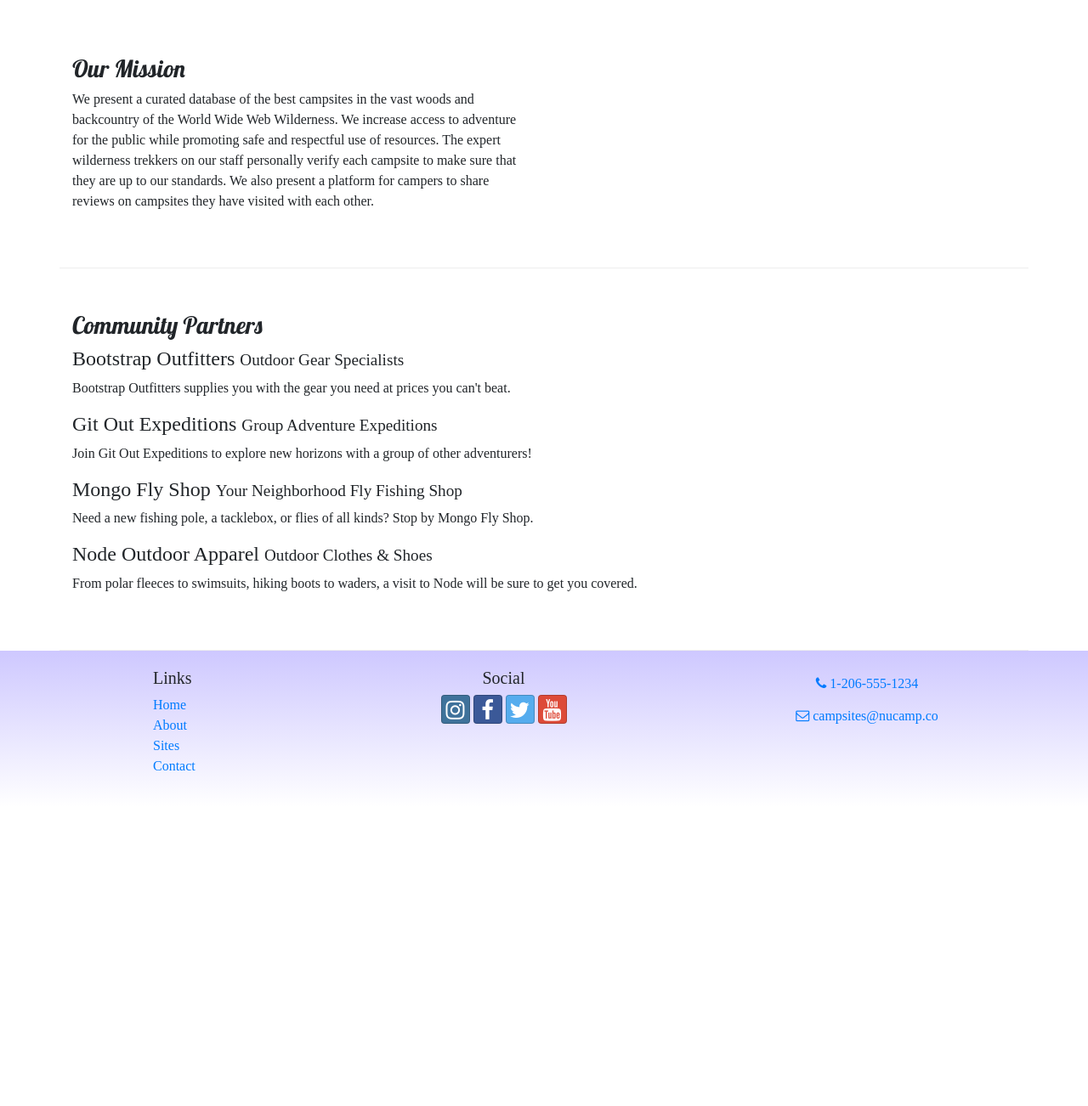
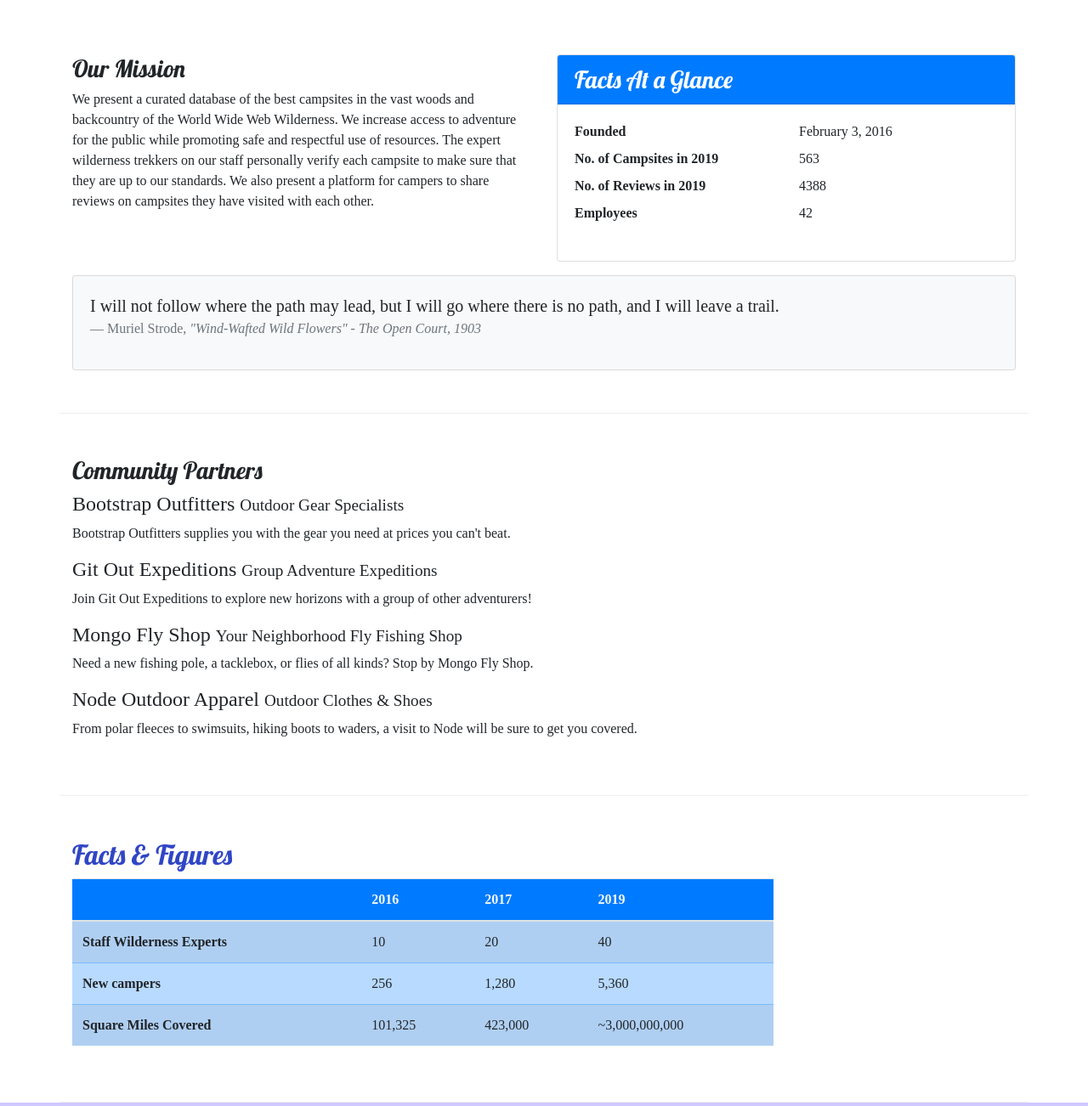
Before and after one commit to GuppyForLife/nuCampBootStrapWebsite, a website: page aboutus.html in a window 1280 px wide. Shown: the part 340-1642 px from the top of the page at 85% size. Before the commit the page ends 1290 px from the top, so only its background shows below. Drawn offline with nearby package versions, Linux system fonts and the light colour scheme.

Commit message:
Tables and Cards

```diff
--- a/aboutus.html
+++ b/aboutus.html
@@ -62,7 +62,37 @@
                 <h3>Our Mission</h3>
                 <p>We present a curated database of the best campsites in the vast woods and backcountry of the World Wide Web Wilderness. We increase access to adventure for the public while promoting safe and respectful use of resources. The expert wilderness trekkers on our staff personally verify each campsite to make sure that they are up to our standards. We also present a platform for campers to share reviews on campsites they have visited with each other.</p>
             </div>
+            <div class="col-sm-6">
+                <div class="card">
+                    <h3 class="card-header bg-primary text-white">Facts At a Glance</h3>
+                    <div class="card-body">
+                        <dl class="row">
+                            <dt class="col-6">Founded</dt>
+                            <dd class="col-6">February 3, 2016</dd>
+                            <dt class="col-6">No. of Campsites in 2019</dt>
+                            <dd class="col-6">563</dd>
+                            <dt class=" col-6">No. of Reviews in 2019</dt>
+                            <dd class=" col-6">4388</dd>
+                            <dt class="col-6">Employees</dt>
+                            <dd class="col-6">42</dd>
+                        </dl>
+                    </div>
+                </div>
+            </div>
+            <div class="col">
+                <div class="card bg-light mt-3">
+                    <blockquote class="blockquote card-body">
+                        <p class=" mb-0">I will not follow where the path may lead, but I will go where there is no path, and I will leave a trail.</p>
+                        <footer class=" blockquote-footer">Muriel Strode,
+                            <cite title="Source Title">"Wind-Wafted Wild Flowers" -
+                                The Open Court, 1903
+                            </cite>
+                        </footer>
+                    </blockquote>
+                </div>
+            </div>
         </div>
+
         <div class="row row-content">
             <div class="col">
                 <h3>Community Partners</h3>
@@ -76,9 +106,47 @@
                 <p class="d-none d-sm-block">From polar fleeces to swimsuits, hiking boots to waders, a visit to Node will be sure to get you covered.</p>
             </div>
         </div>
+
+        <div class="row row-content">
+            <div class="col-sm-9">
+                <h2>Facts &amp; Figures</h2>
+                <div class="table-responsive">
+                    <table class="table table-striped">
+                        <thead>
+                            <tr class=" bg-primary text-light">
+                                <th></th>
+                                <th>2016</th>
+                                <th>2017</th>
+                                <th>2019</th>
+                            </tr>
+                        </thead>
+                        <tbody class=" table-primary">
+                            <tr>
+                                <th>Staff Wilderness Experts</th>
+                                <td>10</td>
+                                <td>20</td>
+                                <td>40</td>
+                            </tr>
+                            <tr>
+                                <th>New campers</th>
+                                <td>256</td>
+                                <td>1,280</td>
+                                <td>5,360</td>
+                            </tr>
+                            <tr>
+                                <th>Square Miles Covered</th>
+                                <td>101,325</td>
+                                <td>423,000</td>
+                                <td>~3,000,000,000</td>
+                            </tr>
+                        </tbody>
+                    </table>
+                </div>
+            </div>
+        </div>
     </div>
 
-    <footer>
+    <footer class="site-footer">
         <div class="container">
             <div class="row">
                 <div class="col-4 col-sm-2 offset-1">
--- a/css/styles.css
+++ b/css/styles.css
@@ -14,7 +14,7 @@ header h2 {
     color: #cec8ff ;
 }
 
-footer {
+.site-footer {
     background-image: linear-gradient(#cec8ff, white);
     padding: 20px 0;
 }
```
Also changed, not shown: contactus.html (+1 -1 lines), index.html (+1 -1 lines).
